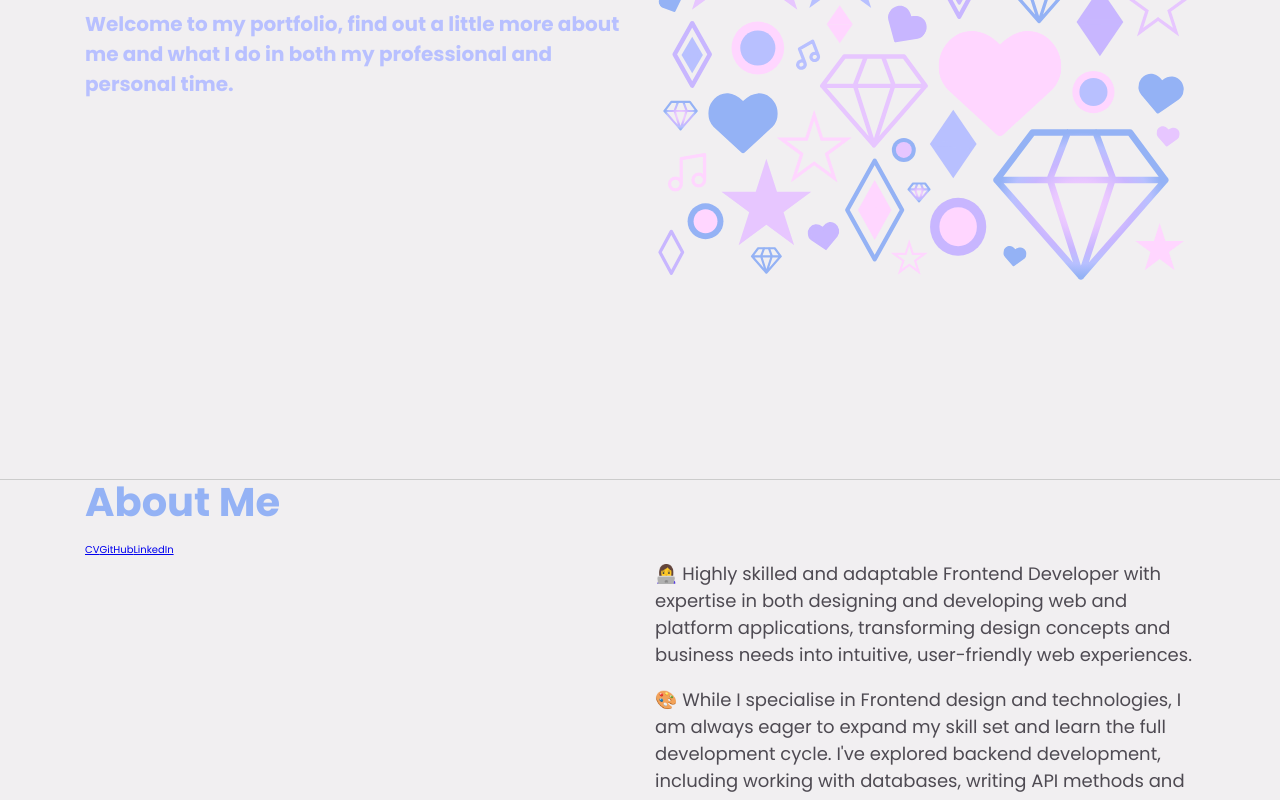
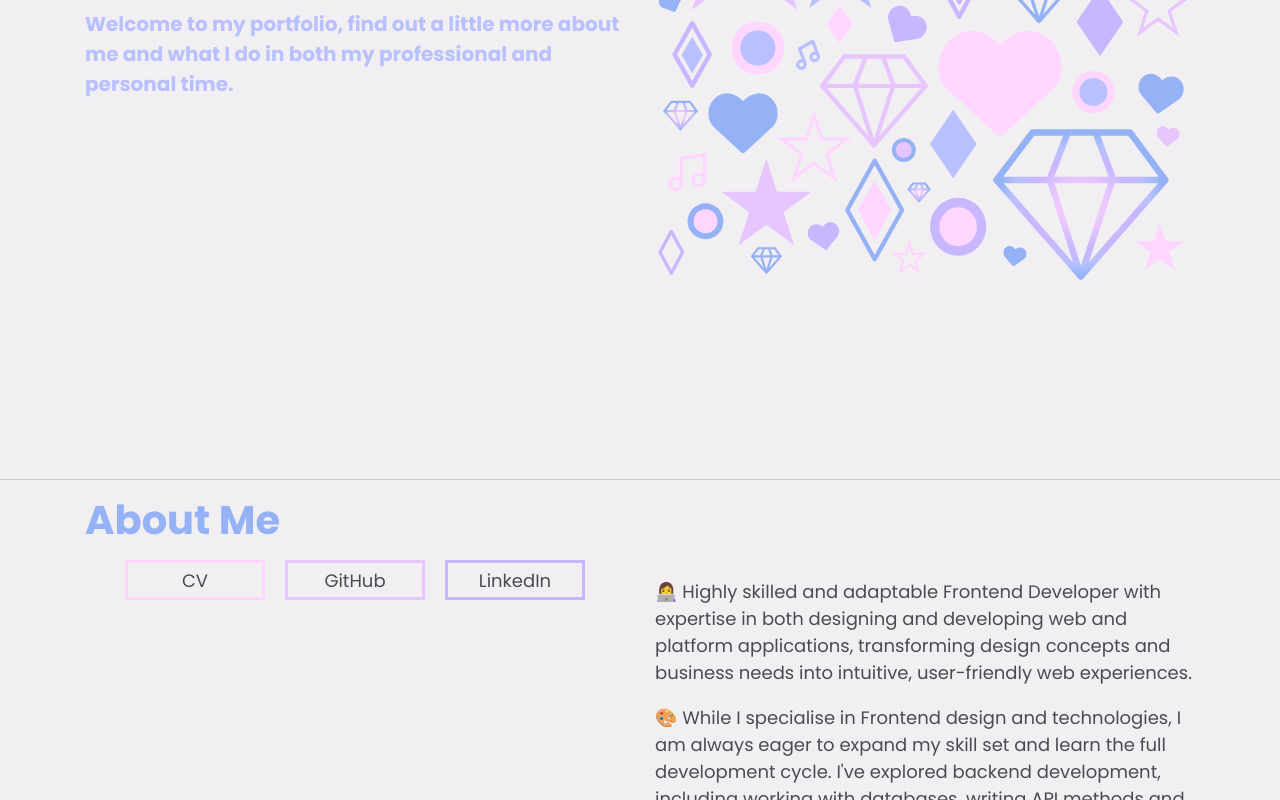
Before and after one commit to TashaRolland92/vite-react, a React (Vite) app: page / in a window 1280 px wide. Shown: the part 400-1200 px from the top of the page. Built offline with nearby package versions, Linux system fonts and the light colour scheme.

Commit message:
button partial added with styles

```diff
--- a/src/index.scss
+++ b/src/index.scss
@@ -8,6 +8,7 @@
 
 // Global
 @use './styles/components/global/grid';
+@use './styles/components/global/buttons';
 @use './styles/components/global/gradient_text';
 @use './styles/components/global/header';
 @use './styles/components/global/nav';
@@ -15,7 +16,6 @@
 
 
 section {
-    height: 100vh;
     display: flex;
     align-items: center;
     justify-content: center;
--- /dev/null
+++ b/src/styles/components/global/_buttons.scss
@@ -0,0 +1,54 @@
+@use '../../utils/variables' as *;
+@use '../../utils/mixins' as *;
+
+.btn-container{
+    gap: 20px;
+    display: flex;
+    flex-direction: column;
+    justify-content: center;
+
+    @include tablet{
+        flex-direction: row;
+    }
+}
+
+.btn{
+    width: 100%;
+    height: 40px;
+    display: flex;
+    padding: 0 10px;
+    font-size: 1.8em;
+    align-items: center;
+    text-decoration: none;
+    color: $primary__color;
+    justify-content: center;
+    transition: all .3s ease;
+
+    @include tablet{
+        max-width: 140px;
+    }
+
+    &__cv{
+        border: 3px solid $mimi__pink;
+
+        &:hover{
+            background-color: $mimi__pink;
+        }
+    }
+
+    &__github{
+        border: 3px solid $mauve;
+
+        &:hover{
+            background-color: $mauve;
+        }
+    }
+
+    &__linkedin{
+        border: 3px solid $lilac;
+
+        &:hover{
+            background-color: $lilac;
+        }
+    }
+}
```
